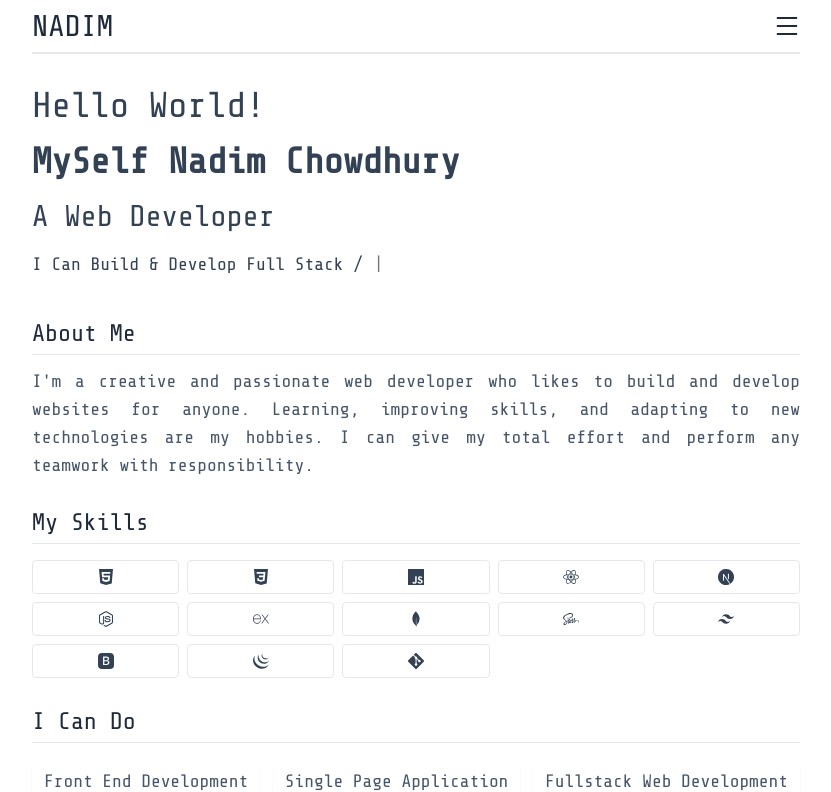
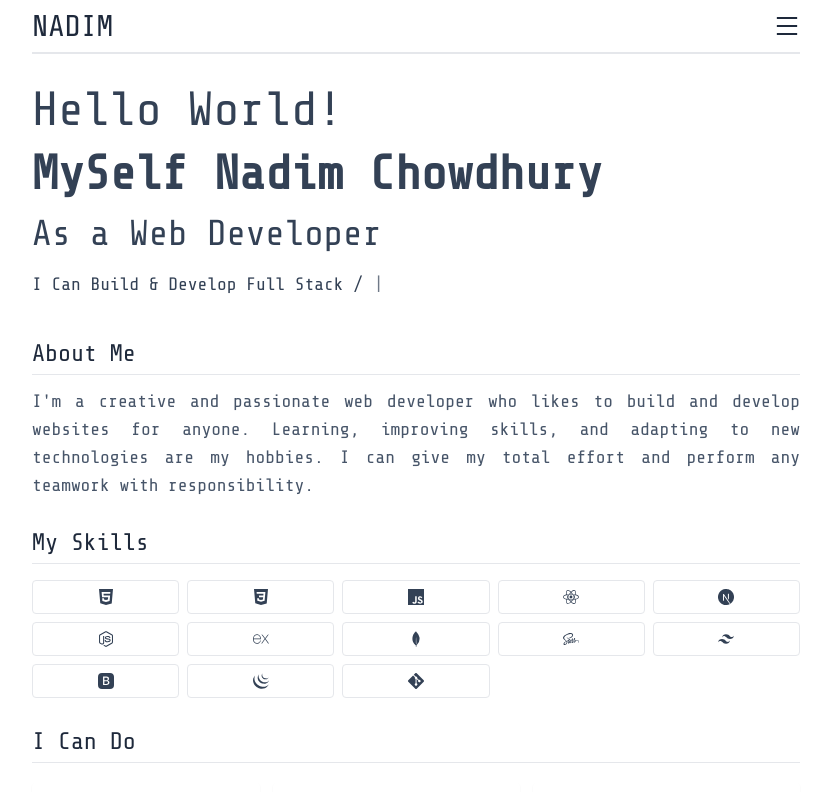
Before and after one commit to nadim-chowdhury/njs-portfolio, a Next.js app: page / in a window 1280 px wide. Shown: the top 792 px of the page, without its empty margins (224-1055 px from the left). Built offline with nearby package versions, Linux system fonts and the light colour scheme.

Commit message:
Update HeroBanner.jsx

```diff
--- a/src/components/HeroBanner.jsx
+++ b/src/components/HeroBanner.jsx
@@ -4,11 +4,11 @@ import Typewriter from "typewriter-effect";
 export default function HeroBanner() {
   return (
     <div className="py-8 sm:mx-3 lg:mx-0 text-slate-700">
-      <h3 className="text-3xl sm:text-4xl">Hello World!</h3>
-      <h2 className="text-2xl font-bold sm:text-4xl py-4">
+      <h3 className="text-4xl sm:text-5xl">Hello World!</h3>
+      <h2 className="text-3xl font-bold sm:text-5xl py-4">
         MySelf Nadim Chowdhury
       </h2>
-      <h3 className="text-2xl sm:text-3xl">A Web Developer</h3>
+      <h3 className="text-3xl sm:text-4xl">As a Web Developer</h3>
       <h3 className="text-[12px] sm:text-lg mt-4">
         <Typewriter
           options={{
```
